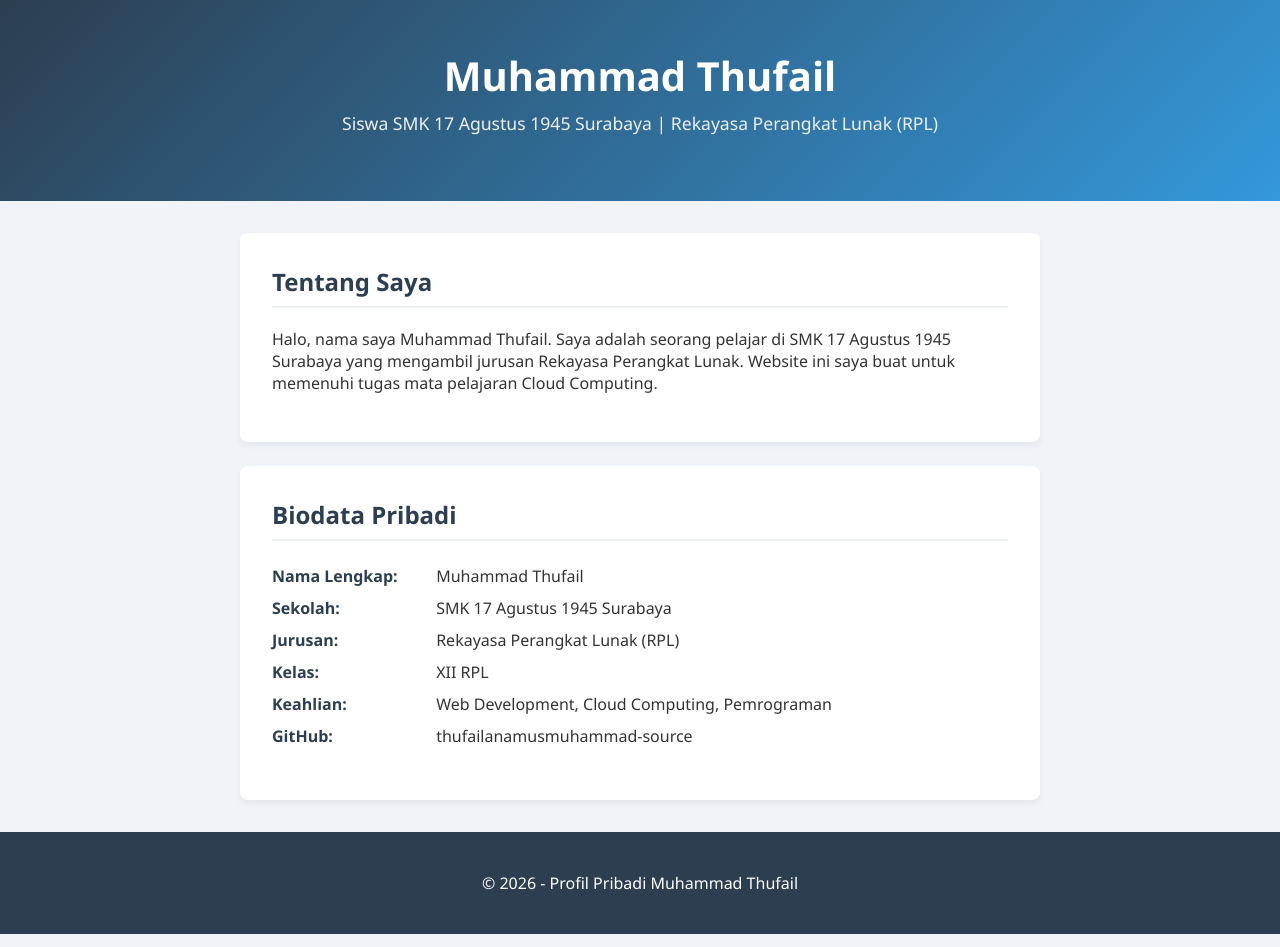
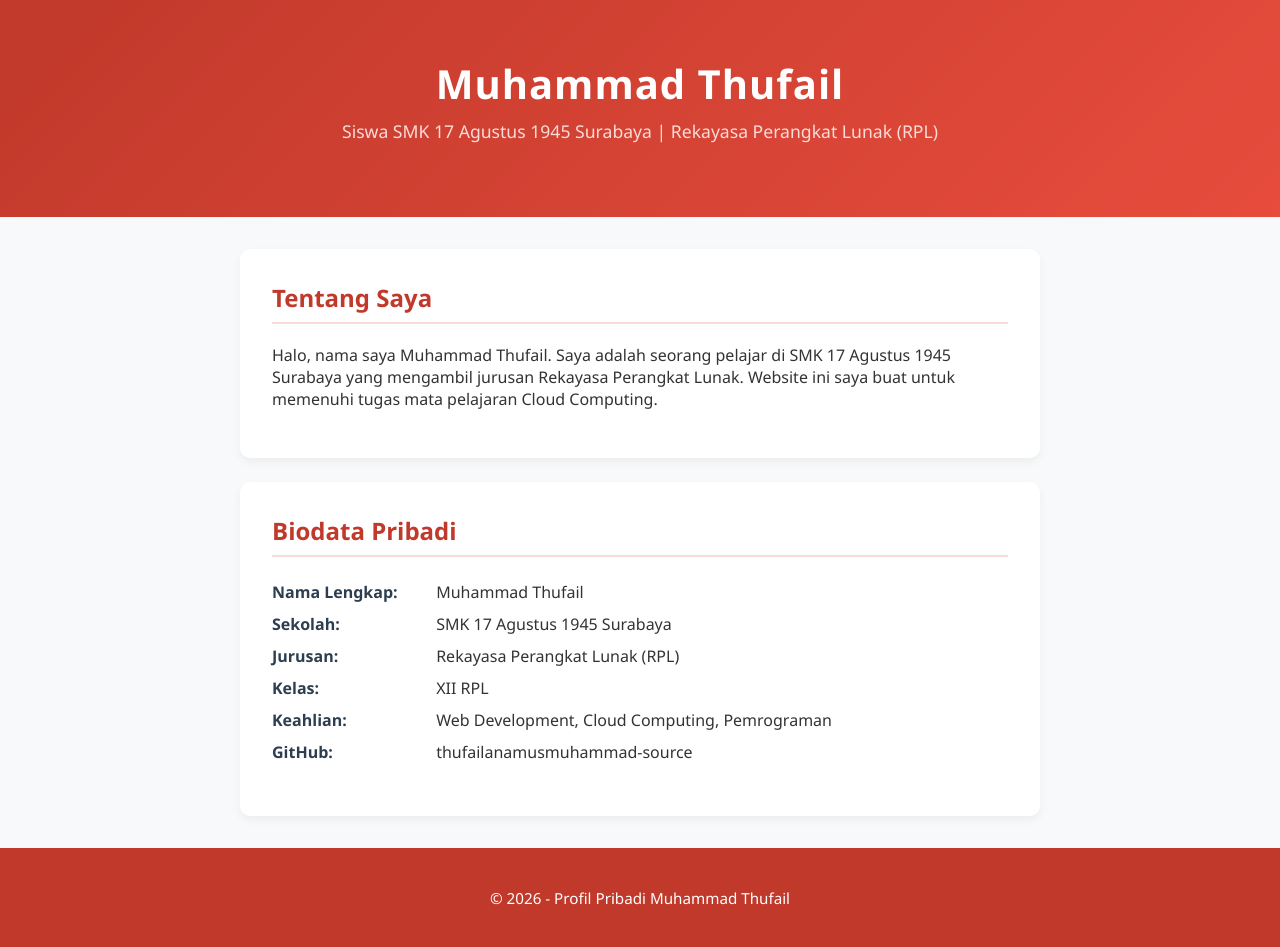
Before and after one commit to thufailanamusmuhammad-source/profil_by_THUFAIL, a plain HTML site: page index.html in a window 1280 px wide. Drawn offline with Linux system fonts and the light colour scheme.

Commit message:
Update styles and colors in index.html

```diff
--- a/index.html
+++ b/index.html
@@ -9,22 +9,23 @@
             font-family: 'Segoe UI', Tahoma, Geneva, Verdana, sans-serif;
             margin: 0;
             padding: 0;
-            background-color: #f0f4f8;
+            background-color: #f8f9fa;
             color: #333;
         }
         header {
-            background: linear-gradient(135deg, #2c3e50, #3498db);
+            background: linear-gradient(135deg, #c0392b, #e74c3c);
             color: white;
             text-align: center;
-            padding: 3rem 1rem;
+            padding: 3.5rem 1rem;
         }
         header h1 {
             margin: 0;
             font-size: 2.5rem;
+            letter-spacing: 1px;
         }
         header p {
             font-size: 1.1rem;
-            color: #ecf0f1;
+            color: #fadbd8;
             margin-top: 0.5rem;
         }
         .container {
@@ -36,12 +37,12 @@
             background: white;
             padding: 2rem;
             margin-bottom: 1.5rem;
-            border-radius: 8px;
-            box-shadow: 0 4px 6px rgba(0,0,0,0.05);
+            border-radius: 10px;
+            box-shadow: 0 4px 10px rgba(0,0,0,0.05);
         }
         section h2 {
-            color: #2c3e50;
-            border-bottom: 2px solid #ecf0f1;
+            color: #c0392b;
+            border-bottom: 2px solid #fadbd8;
             padding-bottom: 0.5rem;
             margin-top: 0;
         }
@@ -58,9 +59,10 @@
         footer {
             text-align: center;
             padding: 1.5rem;
-            background-color: #2c3e50;
+            background-color: #c0392b;
             color: white;
             margin-top: 2rem;
+            font-size: 0.95rem;
         }
     </style>
 </head>
```
